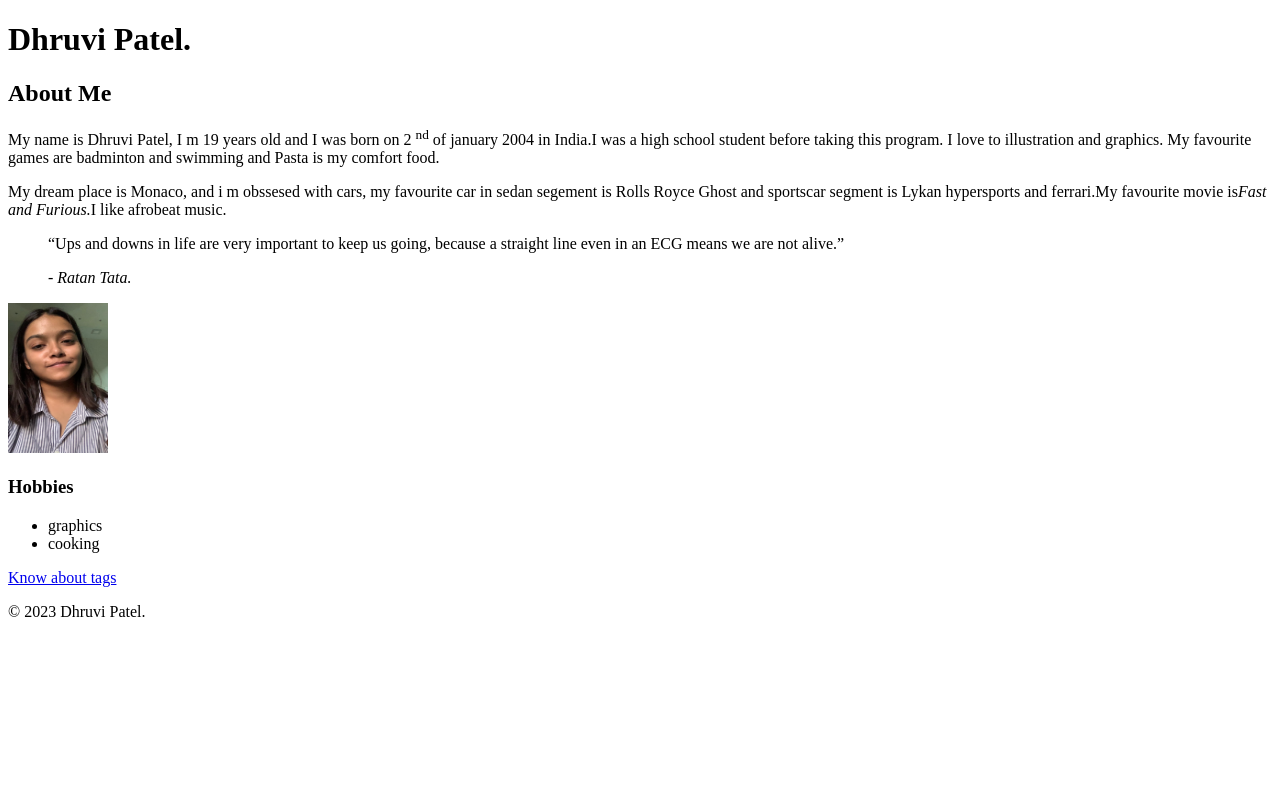
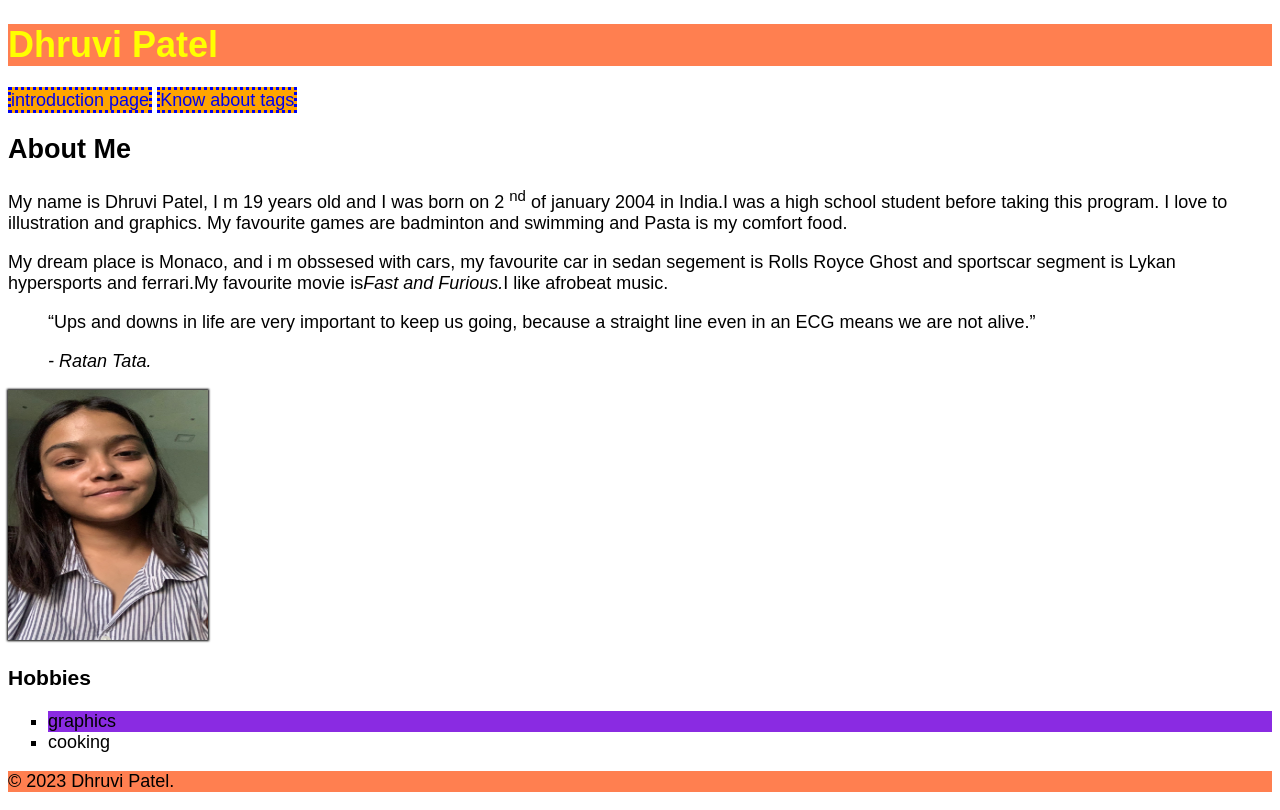
Before and after one commit to pate1255/pate1255.github.io, a plain HTML site: page html-assingment/index.html in a window 1280 px wide. Drawn offline with Linux system fonts and the light colour scheme.

Commit message:
Styling the HTML website

```diff
--- a/html-assingment/index.html
+++ b/html-assingment/index.html
@@ -5,11 +5,19 @@
     <meta http-equiv="X-UA-Compatible" content="IE=edge">
     <meta name="viewport" content="width=device-width, initial-scale=1.0">
     <title>HTML Assingment</title>
+    <link rel="stylesheet" href="style.css">
 </head>
 <body>
 <header>
-    <h1>Dhruvi Patel.</h1>
+    <h1 class="site-title">Dhruvi Patel</h1>
+
 </header>
+<nav>
+
+    <a href="index.html"> introduction page</a>
+    <a href="notes.html"> Know about tags</a>
+
+</nav>
     <article>
         <h2>About Me</h2>
         <p>My name is Dhruvi Patel, I m 19 years old and I was born on 2 <sup>nd</sup> of january 2004 in India.I was a high school student before taking this program. I love to illustration and graphics. My favourite games are badminton and swimming and Pasta is my comfort food.</p>
@@ -21,13 +29,13 @@
         <cite>- Ratan Tata.</cite>
     </blockquote>
 
-    <img src="images/myphoto.jpg" alt="my photo" title="my picture" width="100" height="150">
+    <img id="my-image" src="images/myphoto.jpg" alt="my photo" title="my picture" width="200" height="250">
     <h3>Hobbies</h3>
     <ul>
         <li>graphics</li>
         <li>cooking</li>
     </ul>
-    <p><a href="notes.html"> Know about tags</a></p>
+
 
 
     <footer>
--- /dev/null
+++ b/html-assingment/style.css
@@ -0,0 +1,35 @@
+body {
+    font-family:"Arial", sans-serif; font-size: 18px;
+}
+
+header , footer {
+    background-color: coral;
+}
+
+.site-title {
+    color: yellow;
+}
+
+#my-image {
+    box-shadow:0px 0px 2px 1px black;
+}
+
+ul>li {
+    list-style-type: square;
+}
+
+ul :nth-child(odd) {
+    background-color: blueviolet;
+}
+
+a {
+    text-decoration: none;
+}
+
+a {
+    background-color: orange; border-style: dotted;
+}
+
+a:hover {
+    background-color: greenyellow;
+}
```
Also changed, not shown: html-assingment/notes.html (+11 -3 lines).
